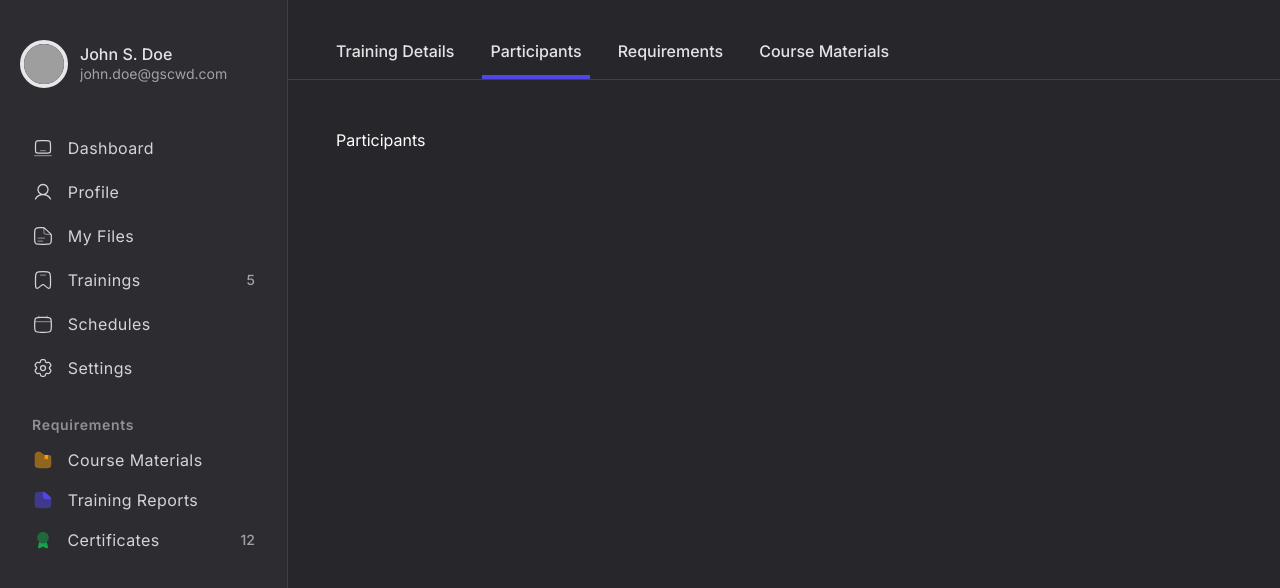
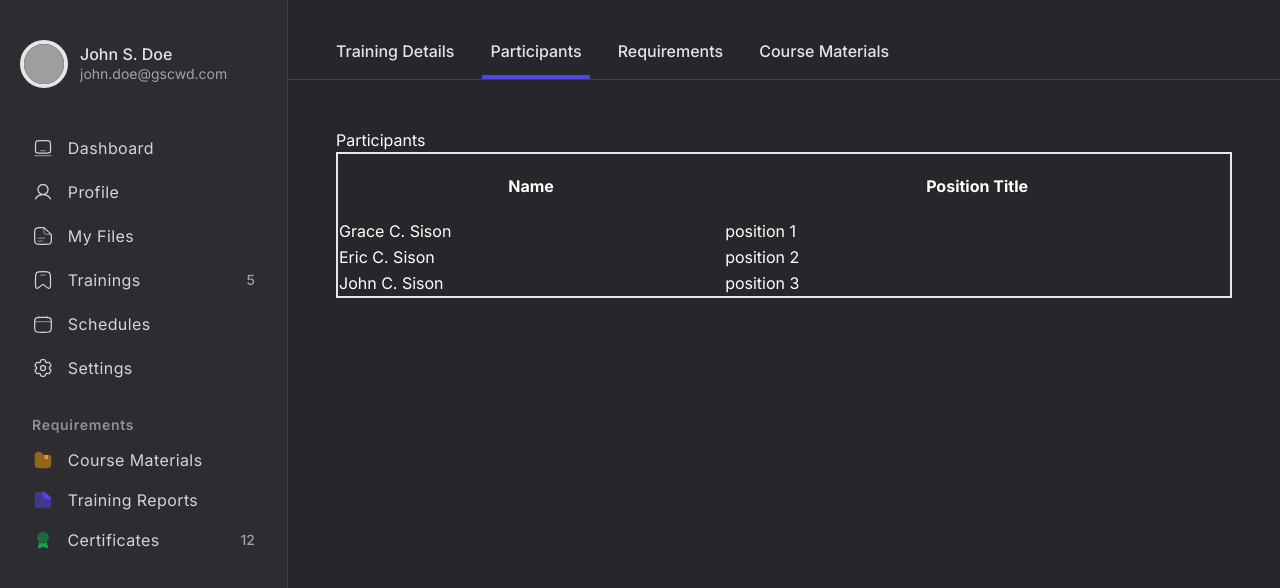
Before and after one commit to eric-sison/lms-app, a Next.js app: page /trainings/details in a window 1280 px wide. Both pictures are taken after a click on the button "Participants". Shown: the top 588 px of the page. Built offline with nearby package versions, Linux system fonts and the light colour scheme; grey boxes are pictures that could not be loaded.

Commit message:
added data table component

```diff
--- a/src/components/features/training/TrainingDetailsPageManager.tsx
+++ b/src/components/features/training/TrainingDetailsPageManager.tsx
@@ -7,6 +7,8 @@ import { TrainingDetailsAttachments } from "./TrainingDetailsAttachments";
 import { TrainingDetailsCourseDescription } from "./TrainingDetailsCourseDescription";
 import { TrainingDetailsCourseOutline } from "./TrainingDetailsCourseOutline";
 import { TrainingDetailsHeader } from "./TrainingDetailsHeader";
+import { DataTable } from "@lms/components/primitives/DataTable";
+import { TrainingParticipants } from "./TrainingParticipants";
 
 export const TrainingDetailsPageManager: FunctionComponent = () => {
   const tab = useTrainingDetailsTab((state) => state.tab);
@@ -25,7 +27,11 @@ export const TrainingDetailsPageManager: FunctionComponent = () => {
           </>
         )}
 
-        {tab === "participants" && <>Participants</>}
+        {tab === "participants" && (
+          <>
+            <TrainingParticipants />
+          </>
+        )}
 
         {tab === "requirements" && <>Requirements</>}
 
--- /dev/null
+++ b/src/components/features/training/TrainingParticipants.tsx
@@ -0,0 +1,56 @@
+"use client";
+
+import { DataTable } from "@lms/components/primitives/DataTable";
+import { createColumnHelper } from "@tanstack/react-table";
+import { FunctionComponent } from "react";
+
+type Participant = {
+  avatar: string;
+  fullName: string;
+  positionTitle: string;
+};
+
+const participants = [
+  {
+    avatar: "",
+    fullName: "Grace C. Sison",
+    positionTitle: "position 1",
+  },
+  {
+    avatar: "",
+    fullName: "Eric C. Sison",
+    positionTitle: "position 2",
+  },
+  {
+    avatar: "",
+    fullName: "John C. Sison",
+    positionTitle: "position 3",
+  },
+];
+
+const helper = createColumnHelper<Participant>();
+
+const columns = [
+  helper.accessor("fullName", {
+    header: "Name",
+    cell: (info) => info.getValue(),
+  }),
+
+  helper.accessor("positionTitle", {
+    header: "Position Title",
+    cell: (info) => info.getValue(),
+  }),
+];
+
+export const TrainingParticipants: FunctionComponent = () => {
+  return (
+    <>
+      <div>
+        <header>Participants</header>
+        <main>
+          <DataTable<Participant> data={participants} columns={columns} />
+        </main>
+      </div>
+    </>
+  );
+};
--- /dev/null
+++ b/src/components/primitives/DataTable.tsx
@@ -0,0 +1,137 @@
+"use client";
+
+import {
+  ColumnDef,
+  SortingState,
+  ColumnFiltersState,
+  VisibilityState,
+  RowSelectionState,
+  useReactTable,
+  getCoreRowModel,
+  getFilteredRowModel,
+  getPaginationRowModel,
+  getSortedRowModel,
+  getFacetedRowModel,
+  getFacetedUniqueValues,
+  GroupingState,
+  flexRender,
+  Row,
+} from "@tanstack/react-table";
+import { FunctionComponent, useMemo, useState } from "react";
+
+type DataTableProps<T> = {
+  data: T[];
+  columns: ColumnDef<T, any>[];
+  onRowClick?: (row: Row<T>) => void;
+};
+
+export const DataTable = <T extends unknown>({
+  data,
+  columns,
+  onRowClick,
+}: DataTableProps<T>) => {
+  const [sorting, setSorting] = useState<SortingState>([]);
+  const [globalFilter, setGlobalFilter] = useState("");
+  const [columnFilters, setColumnFilters] = useState<ColumnFiltersState>([]);
+  const [grouping, setGrouping] = useState<GroupingState>([]);
+  const [columnVisibility, setColumnVisibility] = useState<VisibilityState>({});
+  const [rowSelection, setRowSelection] = useState<RowSelectionState>({});
+
+  const tblData = useMemo(() => data, [data]);
+  const tblCols = useMemo(() => columns, [columns]);
+
+  const table = useReactTable({
+    data: tblData,
+    columns: tblCols,
+    getCoreRowModel: getCoreRowModel(),
+    state: {
+      sorting,
+      globalFilter,
+      columnFilters,
+      columnVisibility,
+      grouping,
+      rowSelection,
+    },
+    enableRowSelection: true,
+    getFilteredRowModel: getFilteredRowModel(),
+    getPaginationRowModel: getPaginationRowModel(),
+    getSortedRowModel: getSortedRowModel(),
+    getFacetedRowModel: getFacetedRowModel(),
+    getFacetedUniqueValues: getFacetedUniqueValues(),
+    onColumnVisibilityChange: setColumnVisibility,
+    onSortingChange: setSorting,
+    onGroupingChange: setGrouping,
+    onColumnFiltersChange: setColumnFilters,
+    onGlobalFilterChange: setGlobalFilter,
+    onRowSelectionChange: setRowSelection,
+  });
+
+  return (
+    <>
+      <div className="w-full border">
+        <table className="border w-full">
+          <thead>
+            {table.getHeaderGroups().map((group) => {
+              return (
+                <tr key={group.id}>
+                  {group.headers.map((header) => {
+                    return (
+                      <th key={header.id} scope="col" className="py-5 px-6">
+                        {header.isPlaceholder ? null : (
+                          <div
+                            {...{
+                              // className: tableHeaderStyles(header.column.getCanSort()),
+                              onClick: header.column.getToggleSortingHandler(),
+                            }}
+                          >
+                            {flexRender(
+                              header.column.columnDef.header,
+                              header.getContext()
+                            )}
+                            {/* {header.column.getCanSort() && <SortableColumnSvg />} */}
+                          </div>
+                        )}
+                      </th>
+                    );
+                  })}
+                </tr>
+              );
+            })}
+          </thead>
+
+          {/* start of table body */}
+          <tbody>
+            {table.getRowModel().rows.map((row) => {
+              return (
+                <tr key={row.id} onClick={onRowClick?.(row)!} className="">
+                  {row.getVisibleCells().map((cell) => {
+                    return (
+                      <td key={cell.id} className="">
+                        {flexRender(cell.column.columnDef.cell, cell.getContext())}
+                      </td>
+                    );
+                  })}
+                </tr>
+              );
+            })}
+          </tbody>
+        </table>
+      </div>
+    </>
+  );
+};
+
+// custom svg for sortable table
+const SortableColumnSvg: FunctionComponent = () => {
+  return (
+    <svg
+      xmlns="http://www.w3.org/2000/svg"
+      className="w-[0.6rem] h-[0.6rem] text-gray-300"
+      aria-hidden="true"
+      fill="currentColor"
+      viewBox="0 0 320 512"
+    >
+      <path d="M27.66 224h264.7c24.6 0 36.89-29.78 19.54-47.12l-132.3-136.8c-5.406-5.406-12.47-8.107-19.53-8.107c-7.055 0-14.09 2.701-19.45 8.107L8.119 176.9C-9.229 194.2 3.055 224 27.66 224zM292.3 288H27.66c-24.6 0-36.89 29.77-19.54 47.12l132.5 136.8C145.9 477.3 152.1 480 160 480c7.053 0 14.12-2.703 19.53-8.109l132.3-136.8C329.2 317.8 316.9 288 292.3 288z" />
+    </svg>
+  );
+};
```
Also changed, not shown: package.json (+12 -12 lines), 1 other file (tests, documents, lock files or other folders).
